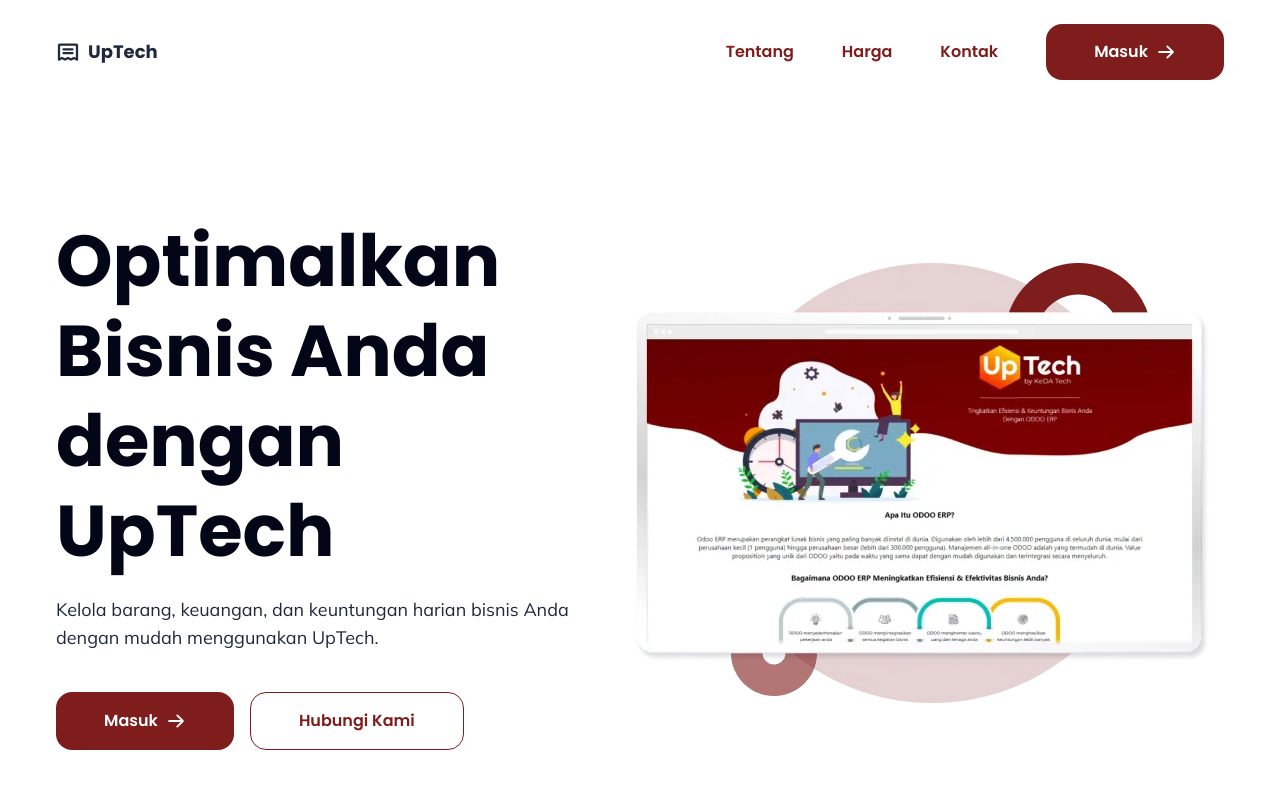
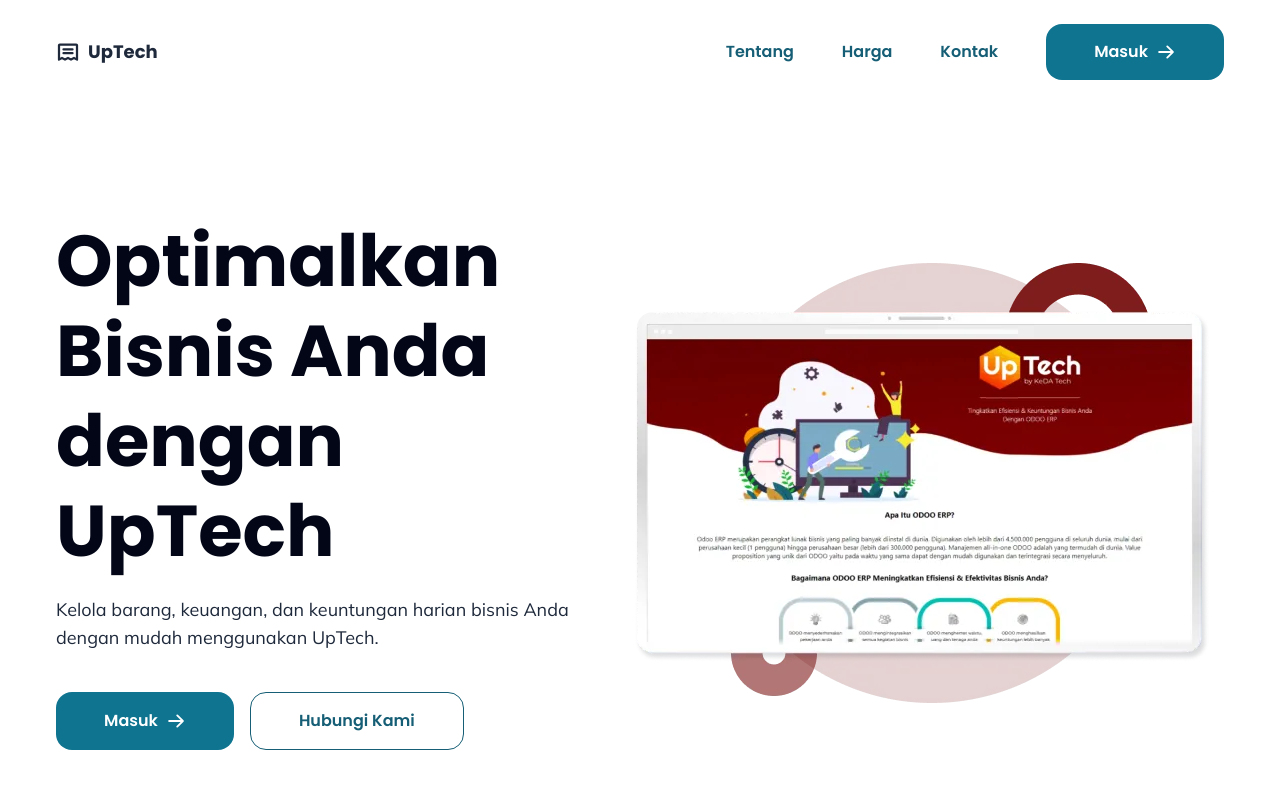
Before and after one commit to reshaditiya/kedatech-test2, a React (Vite) app: page / in a window 1280 px wide. Shown: the top 800 px of the page. Built offline with nearby package versions, Linux system fonts and the light colour scheme.

Commit message:
button restyle to blue

```diff
--- a/src/components/button.tsx
+++ b/src/components/button.tsx
@@ -15,10 +15,10 @@ export function Button({
 }) {
   const classVariant = {
     primary:
-      'flex gap-2 items-center py-4 px-12 bg-red-900 text-white rounded-2xl font-display font-semibold hover:bg-red-950 active:bg-red-950 cursor-pointer transition',
-    link: 'flex gap-2 items-center font-display font-semibold text-red-900 hover:border-b-2 hover:border-red-900 transition h-6',
+      'flex gap-2 items-center py-4 px-12 bg-cyan-700 text-white rounded-2xl font-display font-semibold hover:bg-cyan-800 active:bg-cyan-900 cursor-pointer transition',
+    link: 'flex gap-2 items-center font-display font-semibold text-cyan-800 hover:border-b-2 hover:border-cyan-800 transition h-6',
     outline:
-      'flex gap-2 items-center py-4 px-12 border border-red-900 text-red-900 rounded-2xl font-display font-semibold hover:bg-red-50 active:bg-red-100 cursor-pointer transition',
+      'flex gap-2 items-center py-4 px-12 border border-cyan-800 text-cyan-800 rounded-2xl font-display font-semibold hover:bg-cyan-100 active:bg-cyan-200 cursor-pointer transition',
     secondary: '',
   };
 
```
